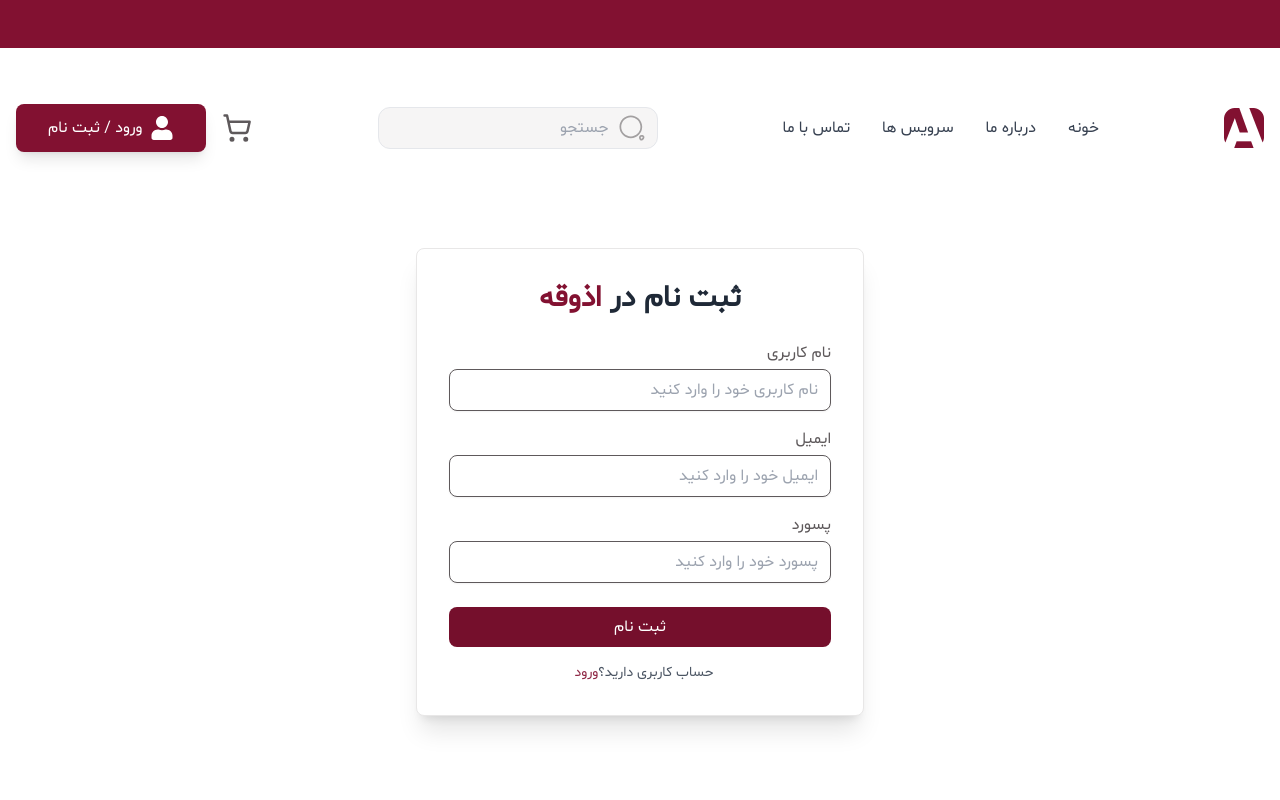
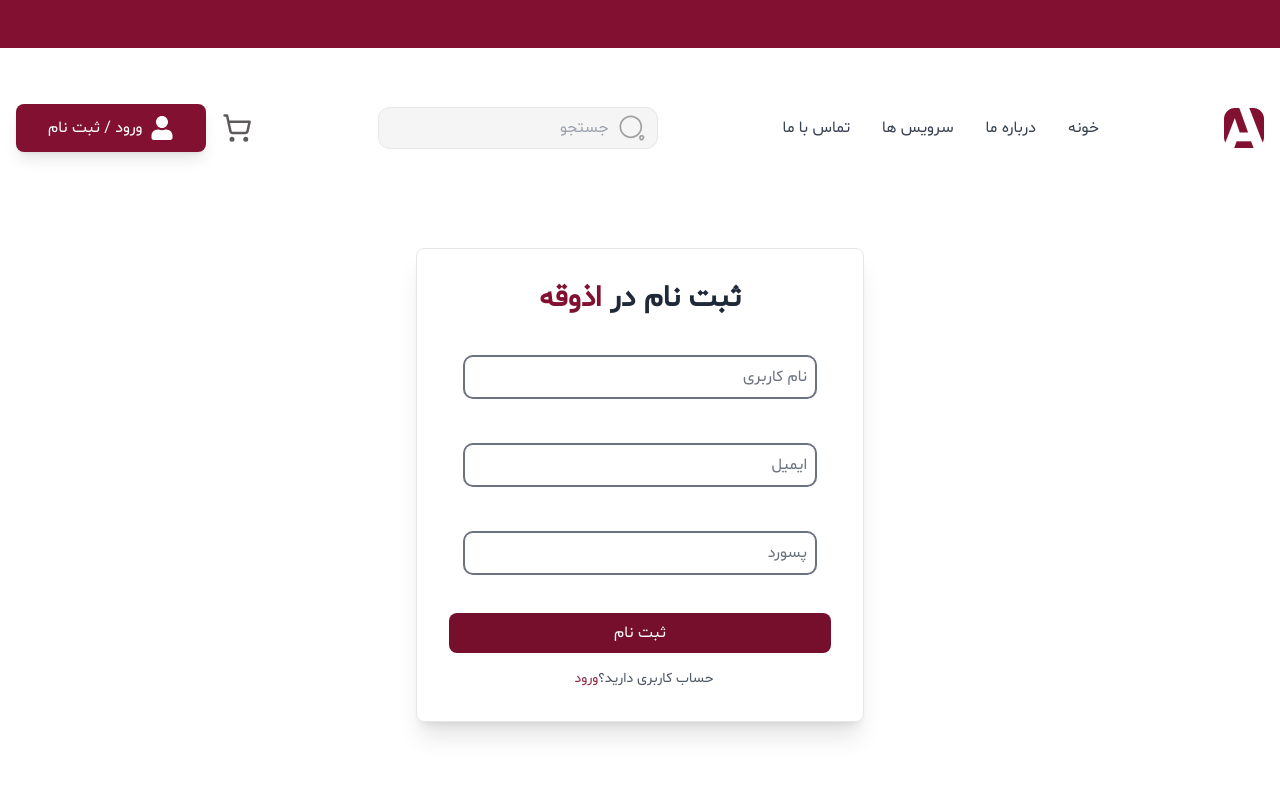
Before and after one commit to m-mohammad-d/azogeh, a React (Vite) app in the folder client/: page /signup in a window 1280 px wide. Shown: the top 800 px of the page. Built offline with nearby package versions, Linux system fonts and the light colour scheme.

Commit message:
feat : add custom input

```diff
--- /dev/null
+++ b/client/src/components/CustomInput.tsx
@@ -0,0 +1,38 @@
+import React from "react";
+
+interface CustomInputProps {
+  type: string;
+  id: string;
+  placeholder: string;
+  className?: string;
+  value: string;
+  onChange: (e: React.ChangeEvent<HTMLInputElement>) => void;
+  label: string;
+}
+
+const CustomInput: React.FC<CustomInputProps> = ({ type, id, placeholder, className = "", value, onChange, label }) => {
+  return (
+    <div className={`relative mb-4 ${className}`}>
+      <div className="bg-white p-4 rounded-lg">
+        <div className="relative bg-inherit">
+          <input
+            type={type}
+            id={id}
+            className="peer bg-transparent h-10 w-full rounded-lg text-gray-200 placeholder-transparent ring-2 px-2 ring-gray-500 focus:ring-sky-600 focus:outline-none focus:border-rose-600"
+            placeholder={placeholder}
+            value={value}
+            onChange={onChange}
+          />
+          <label
+            htmlFor={id}
+            className="absolute cursor-text right-0 -top-3 text-sm text-gray-500 bg-inherit mx-1 px-1 peer-placeholder-shown:text-base peer-placeholder-shown:text-gray-500 peer-placeholder-shown:top-2 peer-focus:-top-3 peer-focus:text-sky-600 peer-focus:text-sm transition-all"
+          >
+            {label}
+          </label>
+        </div>
+      </div>
+    </div>
+  );
+};
+
+export default CustomInput;
--- a/client/src/pages/LoginPage.tsx
+++ b/client/src/pages/LoginPage.tsx
@@ -1,6 +1,11 @@
 import { Link } from "react-router-dom";
+import CustomInput from "../components/CustomInput";
+import { useState } from "react";
 
 function LoginPage() {
+  const [email, setEmail] = useState("");
+  const [password, setPassword] = useState("");
+
   return (
     <div className="flex items-center justify-center my-20 mx-4">
       <div className="bg-white p-8 rounded-lg shadow-xl w-full max-w-md border-gray-100 border">
@@ -10,25 +15,25 @@
 
         <form>
           <div className="mb-4">
-            <label htmlFor="email" className="block text-right font-medium text-gray-300">
-              ایمیل
-            </label>
-            <input
+            <CustomInput
               type="email"
               id="email"
-              placeholder="ایمیل خود را وارد کنید"
-              className="mt-1 block w-full px-3 py-2 border border-gray-300 rounded-lg shadow-sm focus:outline-none focus:ring-primary-500 focus:border-primary-500"
+              placeholder="ایمیل"
+              value={email}
+              onChange={e => setEmail(e.target.value)}
+              className="mt-1"
+              label="ایمیل"
             />
           </div>
           <div className="mb-6">
-            <label htmlFor="password" className="block text-right font-medium text-gray-300">
-              پسورد
-            </label>
-            <input
+            <CustomInput
               type="password"
               id="password"
-              placeholder="پسورد خود را وارد کنید"
-              className="mt-1 block w-full px-3 py-2 border border-gray-300 rounded-lg shadow-sm focus:outline-none focus:ring-primary-500 focus:border-primary-500"
+              placeholder="پسورد"
+              value={password}
+              onChange={e => setPassword(e.target.value)}
+              className="mt-1"
+              label="پسورد"
             />
           </div>
 
--- a/client/src/pages/SignupPage.tsx
+++ b/client/src/pages/SignupPage.tsx
@@ -1,6 +1,12 @@
 import { Link } from "react-router-dom";
+import CustomInput from "../components/CustomInput";
+import { useState } from "react";
 
 function SignUpPage() {
+  const [username, setUsername] = useState("");
+  const [email, setEmail] = useState("");
+  const [password, setPassword] = useState("");
+
   return (
     <div className="flex items-center justify-center my-20 mx-4">
       <div className="bg-white p-8 rounded-lg shadow-xl w-full max-w-md border-gray-100 border">
@@ -10,38 +16,38 @@
 
         <form>
           <div className="mb-4">
-            <label htmlFor="username" className="block text-right font-medium text-gray-300">
-              نام کاربری
-            </label>
-            <input
+            <CustomInput
               type="text"
               id="username"
-              placeholder="نام کاربری خود را وارد کنید"
-              className="mt-1 block w-full px-3 py-2 border border-gray-300 rounded-lg shadow-sm focus:outline-none focus:ring-primary-500 focus:border-primary-500"
+              placeholder="نام کاربری"
+              value={username}
+              onChange={e => setUsername(e.target.value)}
+              className="mt-1"
+              label="نام کاربری"
             />
           </div>
 
           <div className="mb-4">
-            <label htmlFor="email" className="block text-right font-medium text-gray-300">
-              ایمیل
-            </label>
-            <input
+            <CustomInput
               type="email"
               id="email"
-              placeholder="ایمیل خود را وارد کنید"
-              className="mt-1 block w-full px-3 py-2 border border-gray-300 rounded-lg shadow-sm focus:outline-none focus:ring-primary-500 focus:border-primary-500"
+              placeholder="ایمیل"
+              value={email}
+              onChange={e => setEmail(e.target.value)}
+              className="mt-1"
+              label="ایمیل"
             />
           </div>
 
           <div className="mb-6">
-            <label htmlFor="password" className="block text-right font-medium text-gray-300">
-              پسورد
-            </label>
-            <input
+            <CustomInput
               type="password"
               id="password"
-              placeholder="پسورد خود را وارد کنید"
-              className="mt-1 block w-full px-3 py-2 border border-gray-300 rounded-lg shadow-sm focus:outline-none focus:ring-primary-500 focus:border-primary-500"
+              placeholder="پسورد"
+              value={password}
+              onChange={e => setPassword(e.target.value)}
+              className="mt-1"
+              label="پسورد"
             />
           </div>
 
```
